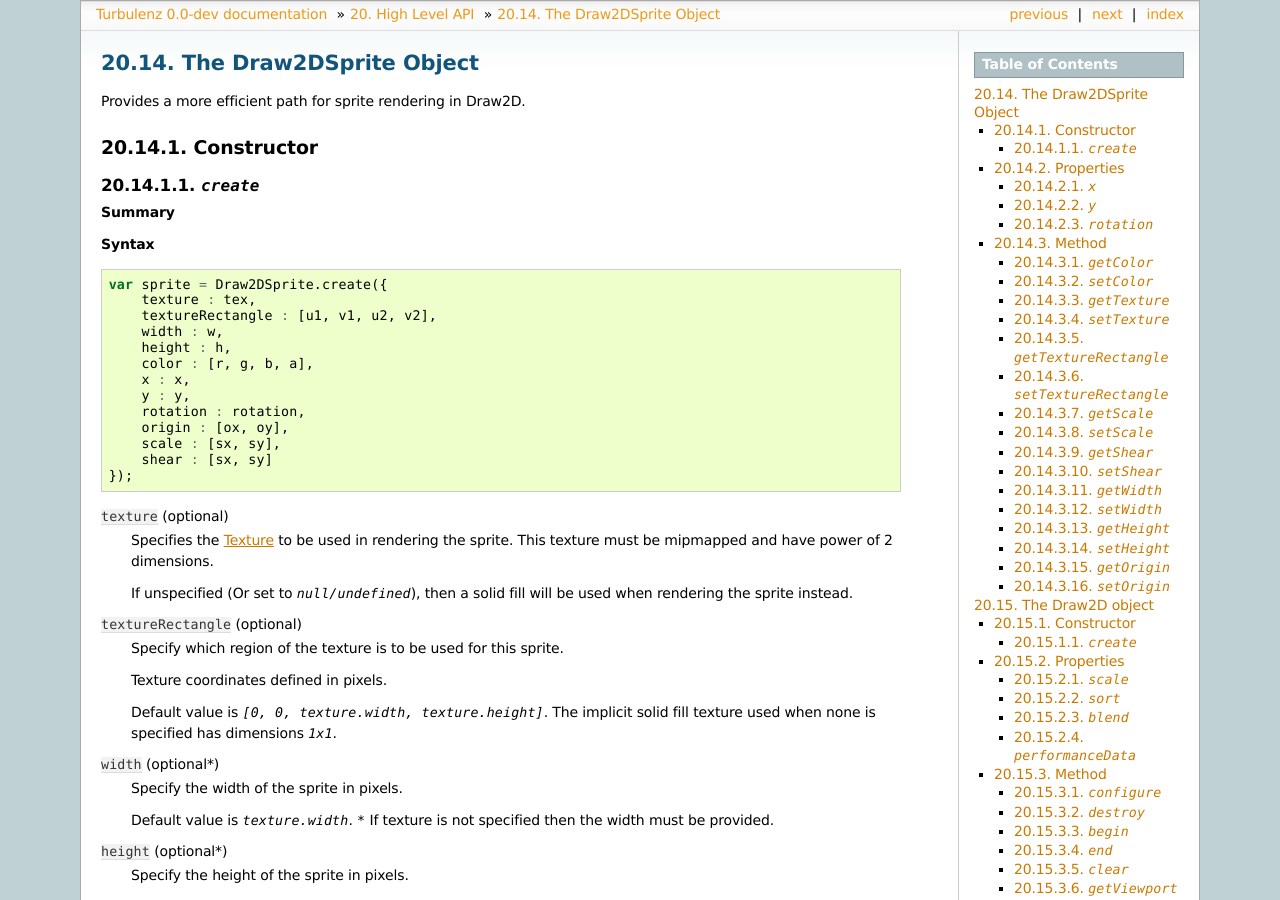
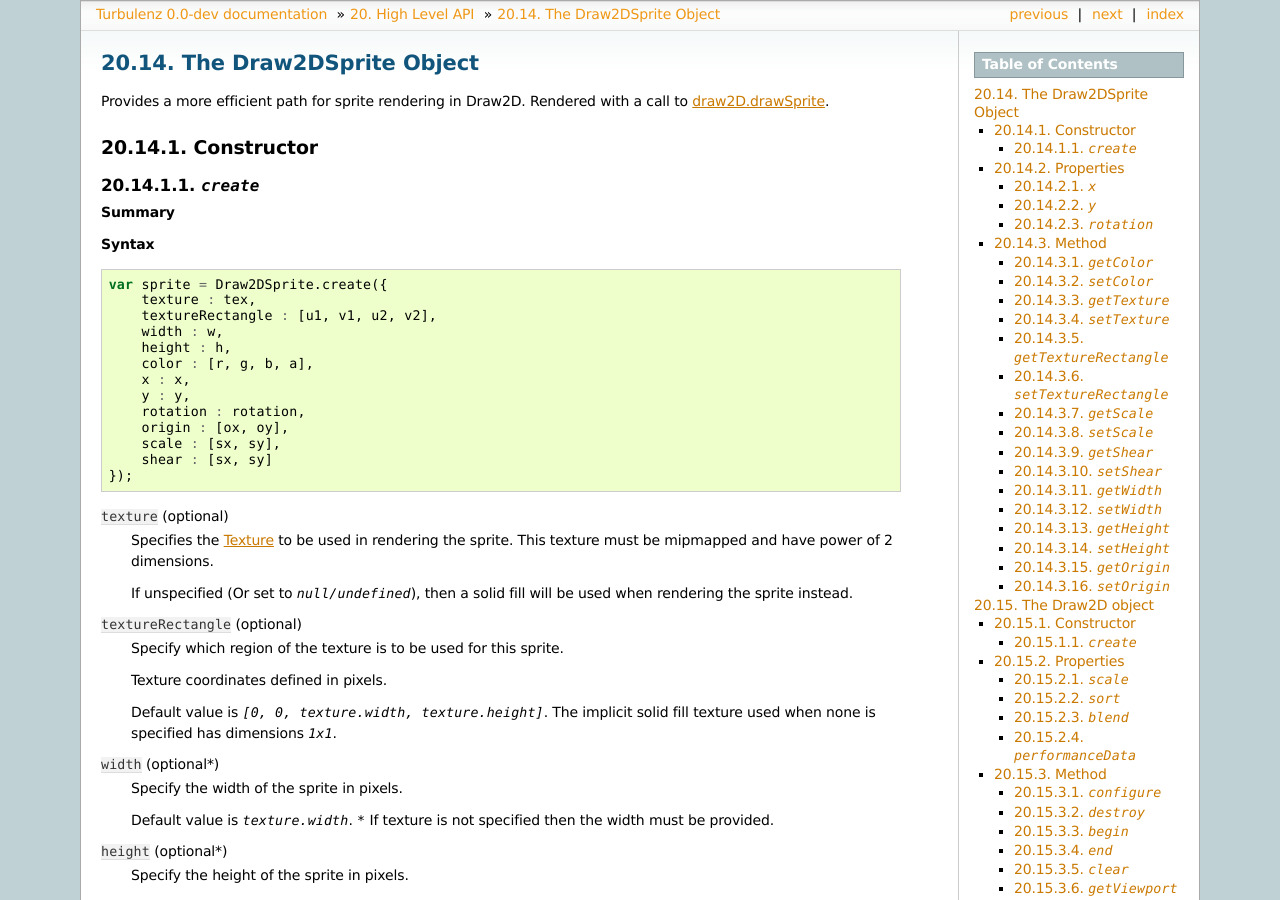
Before and after one commit to turbulenz/turbulenz_engine, a Sphinx documentation site: the page built from docs/source/jslibrary_api/draw2d_api.rst, in a window 1280 px wide and 900 px high. Built offline with Sphinx 7.4.7, drawn with Linux system fonts in a browser that asks for light colours.

Commit message:
Fixed incorrect docs on drawSprite and added link from draw2dSprite docs

```diff
--- a/docs/source/jslibrary_api/draw2d_api.rst
+++ b/docs/source/jslibrary_api/draw2d_api.rst
@@ -11,6 +11,7 @@
 =======================
 
 Provides a more efficient path for sprite rendering in Draw2D.
+Rendered with a call to :ref:`draw2D.drawSprite <draw2d_drawsprite>`.
 
 Constructor
 ===========
@@ -1050,6 +1051,8 @@
 .. index::
     pair: Draw2D; drawSprite
 
+.. _draw2d_drawsprite:
+
 `drawSprite`
 ------------
 
@@ -1059,7 +1062,7 @@
 
 **Syntax** ::
 
-    draw2D.draw(sprite);
+    draw2D.drawSprite(sprite);
 
 ``sprite``
     The :ref:`Draw2DSprite <draw2dsprite>` to be drawn.
```
